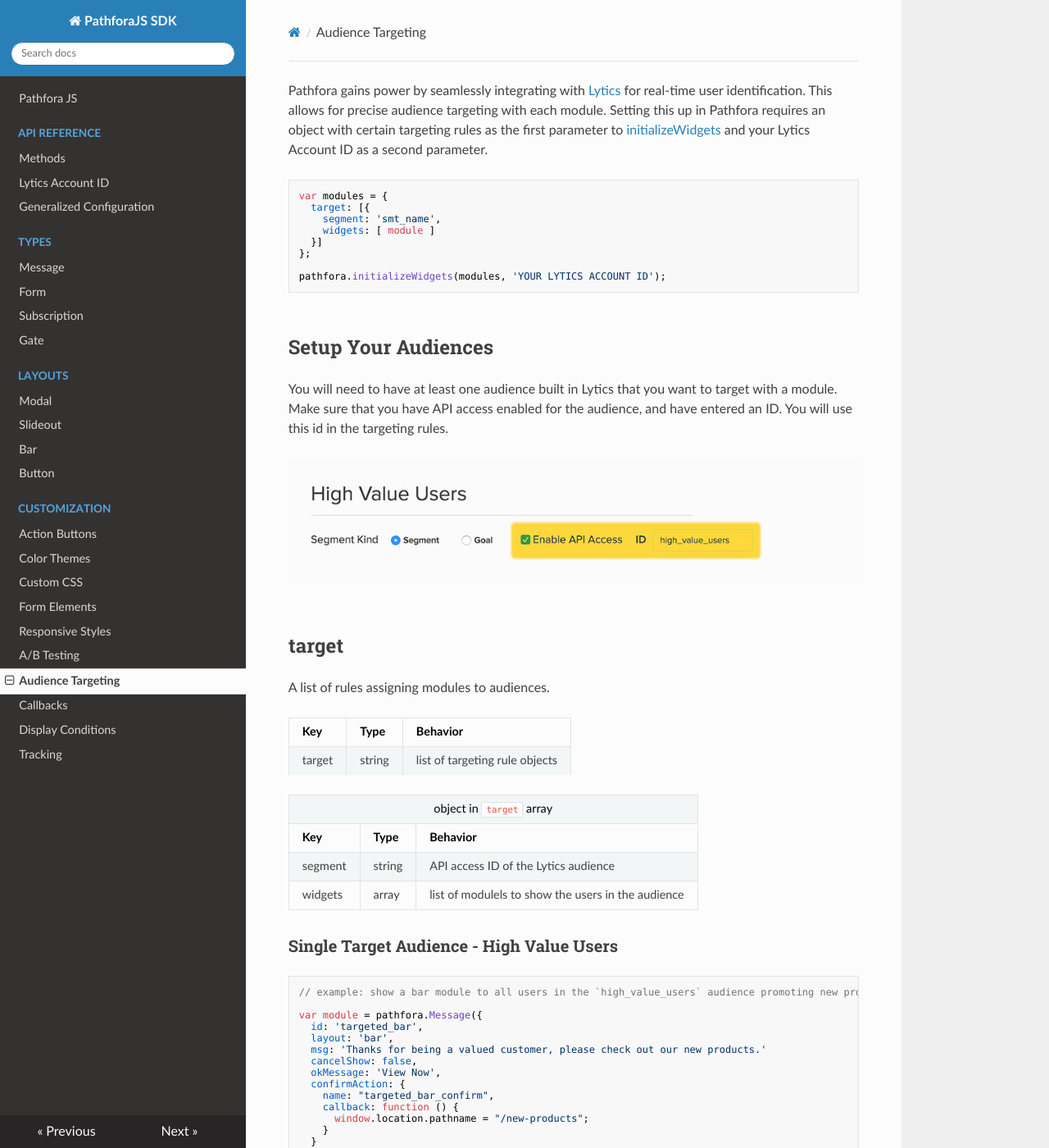
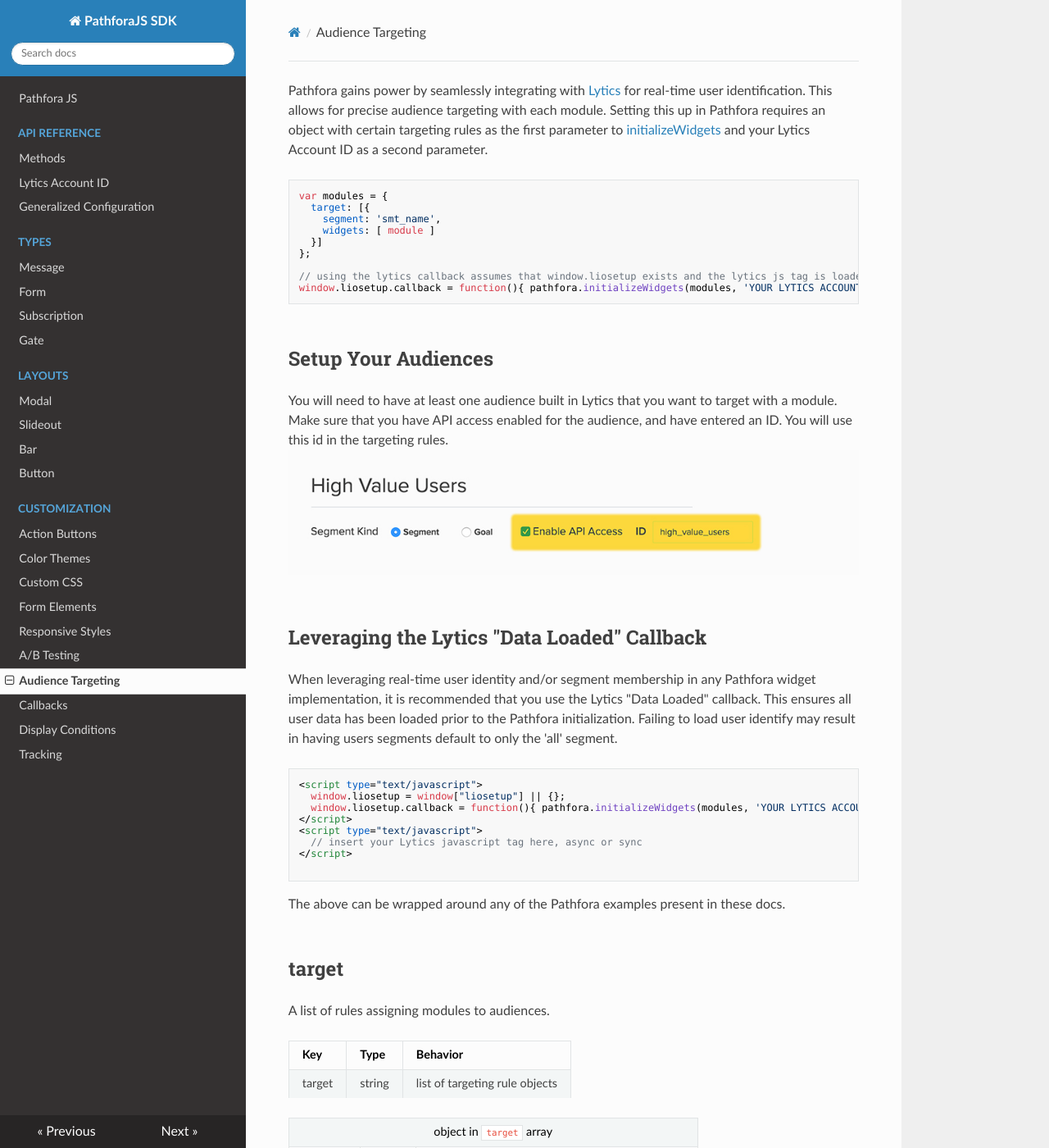
Before and after one commit to lytics/pathforajs, an MkDocs documentation site: the page built from docs/docs/targeting.md, in a window 1280 px wide and 1400 px high. Shown: the whole window at 82% size. Built offline with MkDocs 1.6.1, drawn with Linux system fonts in a browser that asks for light colours; nearby versions of some CDN libraries; old or Windows-style settings are respelled for this version of MkDocs; some of the changed text lies outside the part shown.

Commit message:
update docs

````diff
--- a/docs/docs/targeting.md
+++ b/docs/docs/targeting.md
@@ -8,14 +8,32 @@
   }]
 };
 
-pathfora.initializeWidgets(modules, 'YOUR LYTICS ACCOUNT ID');
+// using the lytics callback assumes that window.liosetup exists and the lytics js tag is loaded after the pathfora config
+window.liosetup.callback = function(){ pathfora.initializeWidgets(modules, 'YOUR LYTICS ACCOUNT ID'); };
 ```
 
 ## Setup Your Audiences
 
 You will need to have at least one audience built in Lytics that you want to target with a module. Make sure that you have API access enabled for the audience, and have entered an ID. You will use this id in the targeting rules.
+<img class="full" src="../assets/api_access.jpg" alt="Lytics Audience API Acess">
 
-<img class="full" src="../assets/api_access.jpg" alt="Lytics Audience API Acess">
+## Leveraging the Lytics "Data Loaded" Callback
+
+When leveraging real-time user identity and/or segment membership in any Pathfora widget implementation, it is recommended that you use the Lytics "Data Loaded" callback. This ensures all user data has been loaded prior to the Pathfora initialization. Failing to load user identify may result in having users segments default to only the 'all' segment.
+
+``` html
+<script type="text/javascript">
+  window.liosetup = window["liosetup"] || {};
+  window.liosetup.callback = function(){ pathfora.initializeWidgets(modules, 'YOUR LYTICS ACCOUNT ID'); };
+</script>
+<script type="text/javascript">
+  // insert your Lytics javascript tag here, async or sync
+</script>
+
+```
+
+ The above can be wrapped around any of the Pathfora examples present in these docs.
+
 
 ## target
 
@@ -89,9 +107,12 @@
   }]
 };
 
-var lyticsAcctId = 'YOUR LYTICS ACCOUNT ID';
+var lyticsAcctId = 'YOUR LYTICS ACCOUNT ID'; // Empty string if you do not have a Lytics Account ID
 
-pathfora.initializeWidgets(modules, lyticsAcctId);
+// using the lytics callback assumes that window.liosetup exists and the lytics js tag is loaded after the pathfora config
+window.liosetup.callback = function(){
+  pathfora.initializeWidgets(modules, lyticsAcctId);
+};
 ```
 
 
@@ -131,9 +152,12 @@
   }]
 };
 
-var lyticsAcctId = 'YOUR LYTICS ACCOUNT ID';
+var lyticsAcctId = 'YOUR LYTICS ACCOUNT ID'; // Empty string if you do not have a Lytics Account ID
 
-pathfora.initializeWidgets(modules, lyticsAcctId);
+// using the lytics callback assumes that window.liosetup exists and the lytics js tag is loaded after the pathfora config
+window.liosetup.callback = function(){
+  pathfora.initializeWidgets(modules, lyticsAcctId);
+};
 ```
 
 ## inverse
@@ -190,7 +214,10 @@
   inverse: [ subscriptionModule ]
 };
 
-var lyticsAcctId = 'YOUR LYTICS ACCOUNT ID';
+var lyticsAcctId = 'YOUR LYTICS ACCOUNT ID'; // Empty string if you do not have a Lytics Account ID
 
-pathfora.initializeWidgets(modules, lyticsAcctId);
+// using the lytics callback assumes that window.liosetup exists and the lytics js tag is loaded after the pathfora config
+window.liosetup.callback = function(){
+  pathfora.initializeWidgets(modules, lyticsAcctId);
+};
 ```
````
Also changed, not shown: docs/docs/ab_testing.md (+5 -1 lines).
